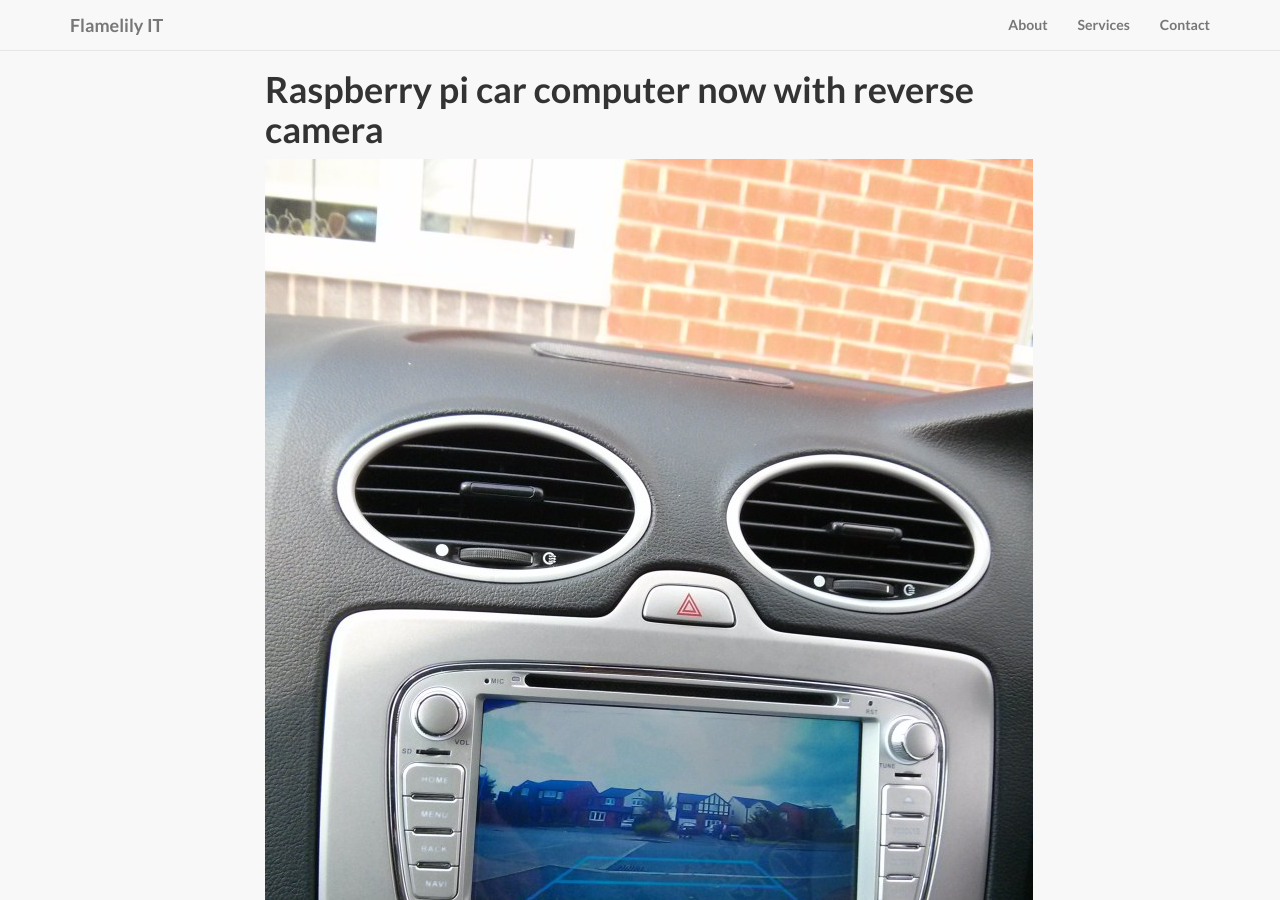
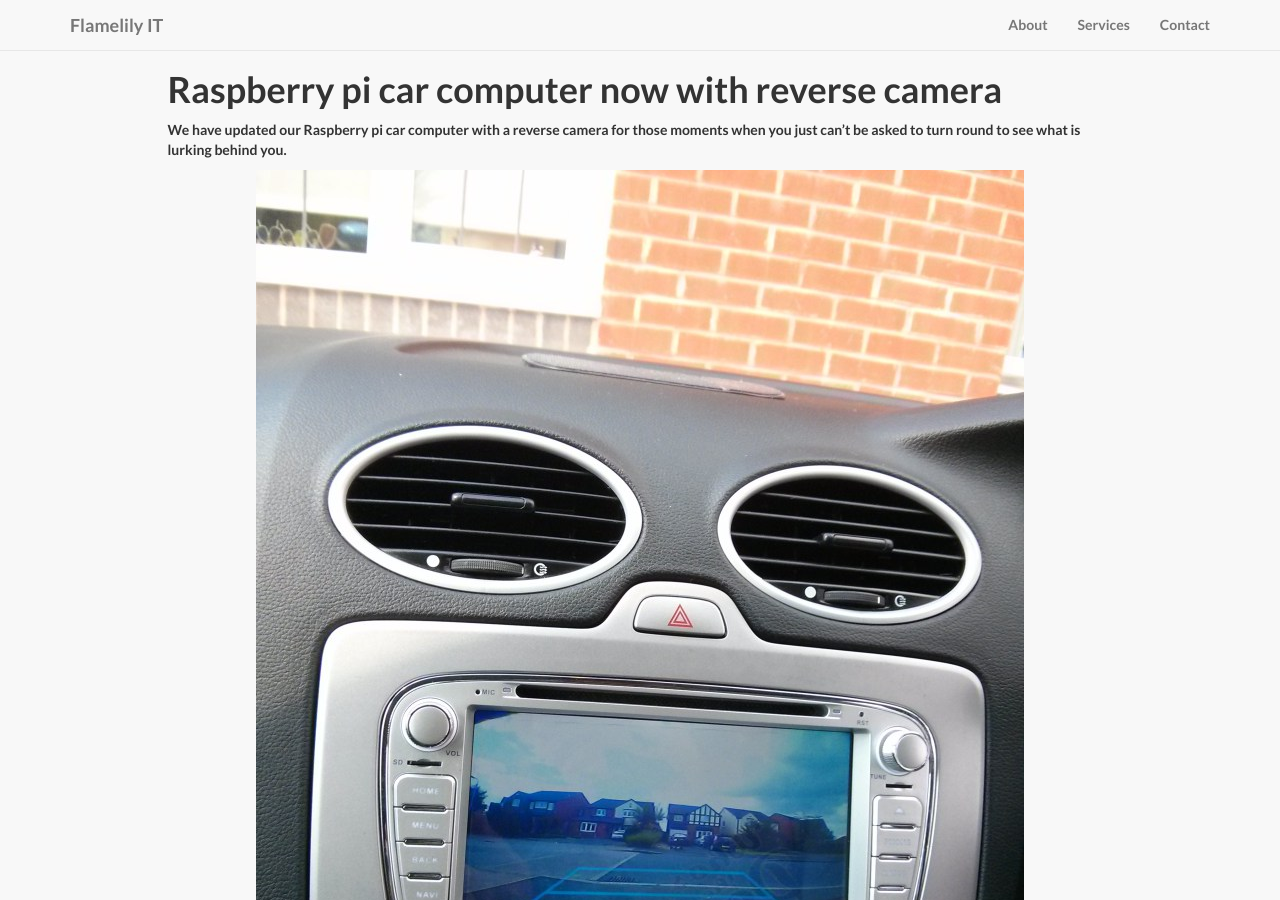
Before and after one commit to flamelily/flamelily.github.io, a Jekyll site: the page built from _posts/2014-06-26-Raspberry-pi-car-computer-now-with-reverse-camera.md, in a window 1280 px wide and 900 px high. Built offline with Jekyll 4.4.1, drawn with Linux system fonts in a browser that asks for light colours; comment, search, counter and statistics services are not loaded.

Commit message:
Change blog post layout with image

```diff
--- a/_includes/blog_content.html
+++ b/_includes/blog_content.html
@@ -3,13 +3,15 @@
 		<div class="container">
 <!-- Page Content -->
 		<div class="row">
-			<div class="col-md-8 col-md-offset-2">
+			<div class="col-md-10 col-md-offset-1">
 
   <h1>{{ page.title }}</h1>
 
   <div class="entry">
     {{ content }}
   </div>
+
+	<img class="img-responsive center-block" src="/img/blog/{{ page.img }}" alt="">
 
   <div class="date">
     Written on {{ page.date | date: "%B %e, %Y" }}
--- a/_includes/nav.html
+++ b/_includes/nav.html
@@ -9,7 +9,7 @@
                 <span class="icon-bar"></span>
                 <span class="icon-bar"></span>
             </button>
-            <a class="navbar-brand page-scroll" href="#home">{{ site.title }}</a>
+            <a class="navbar-brand page-scroll" href="/">{{ site.title }}</a>
         </div>
         <!-- Collect the nav links, forms, and other content for toggling -->
         <div class="collapse navbar-collapse" id="bs-example-navbar-collapse-1">
--- a/_posts/2014-06-26-Raspberry-pi-car-computer-now-with-reverse-camera.md
+++ b/_posts/2014-06-26-Raspberry-pi-car-computer-now-with-reverse-camera.md
@@ -6,5 +6,5 @@ permalink: /:year/:month/:title/
 title: Raspberry pi car computer now with reverse camera
 description: |
 ---
-![_config.yml]({{ site.baseurl }}/img/blog/reverse-camera.jpg)
-  We have updated our Raspberry pi car computer with a reverse camera for those moments when you just can’t be asked to turn round to see what is lurking behind you.
+
+We have updated our Raspberry pi car computer with a reverse camera for those moments when you just can’t be asked to turn round to see what is lurking behind you.
```
Also changed, not shown: 7 other files.
